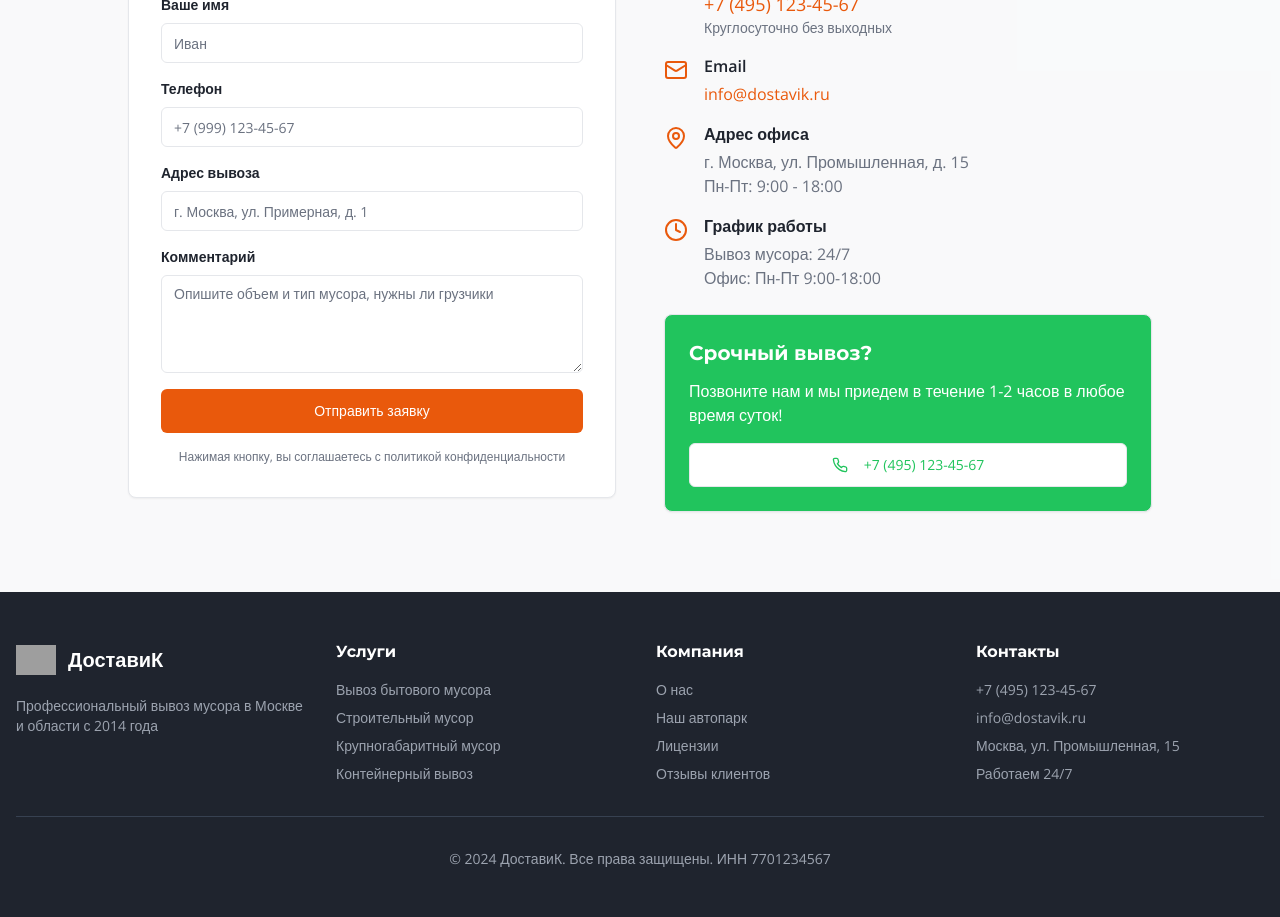
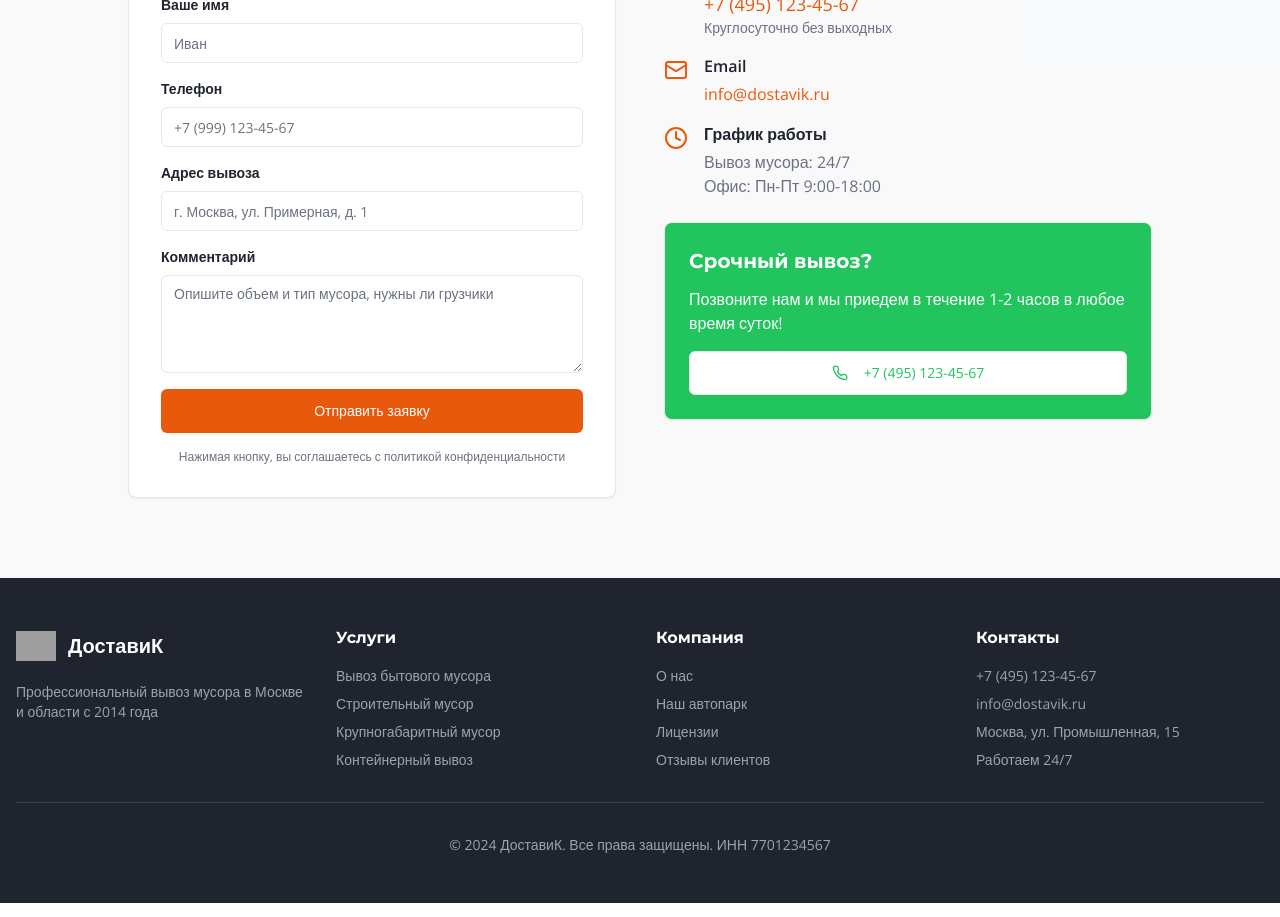
Before and after one commit to pr-poehali-dev/waste-collection-delivery, a React (Vite) app: page / in a window 1280 px wide. Shown: the part 3740-4657 px from the top of the page. Built offline with nearby package versions, Linux system fonts and the light colour scheme; grey boxes are pictures that could not be loaded.

Commit message:
удалили ненужные файлы

```diff
--- a/src/pages/Index.tsx
+++ b/src/pages/Index.tsx
@@ -563,17 +563,6 @@ const Index = () => {
                   </div>
 
                   <div className="flex items-start gap-4">
-                    <Icon name="MapPin" className="w-6 h-6 text-primary flex-shrink-0 mt-1" />
-                    <div>
-                      <strong className="block mb-1">Адрес офиса</strong>
-                      <p className="text-muted-foreground">
-                        г. Москва, ул. Промышленная, д. 15<br />
-                        Пн-Пт: 9:00 - 18:00
-                      </p>
-                    </div>
-                  </div>
-
-                  <div className="flex items-start gap-4">
                     <Icon name="Clock" className="w-6 h-6 text-primary flex-shrink-0 mt-1" />
                     <div>
                       <strong className="block mb-1">График работы</strong>
```
